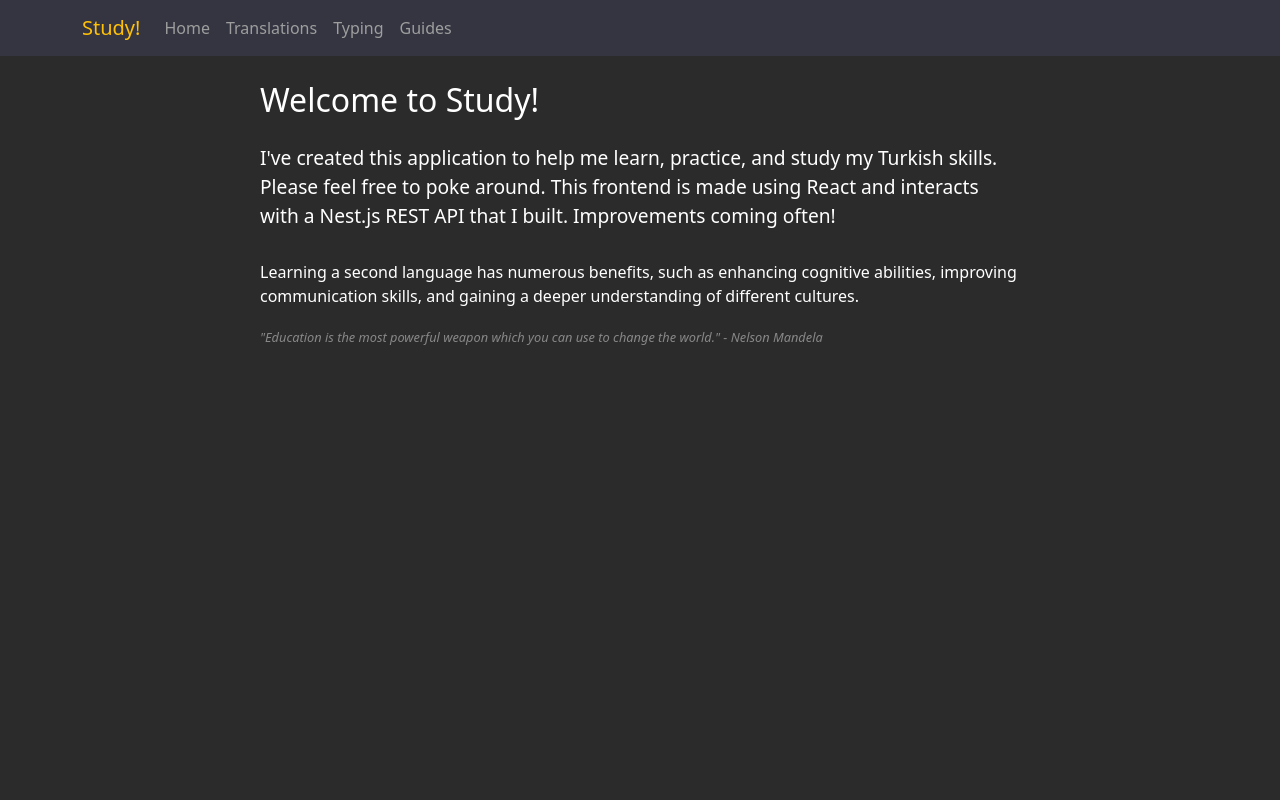
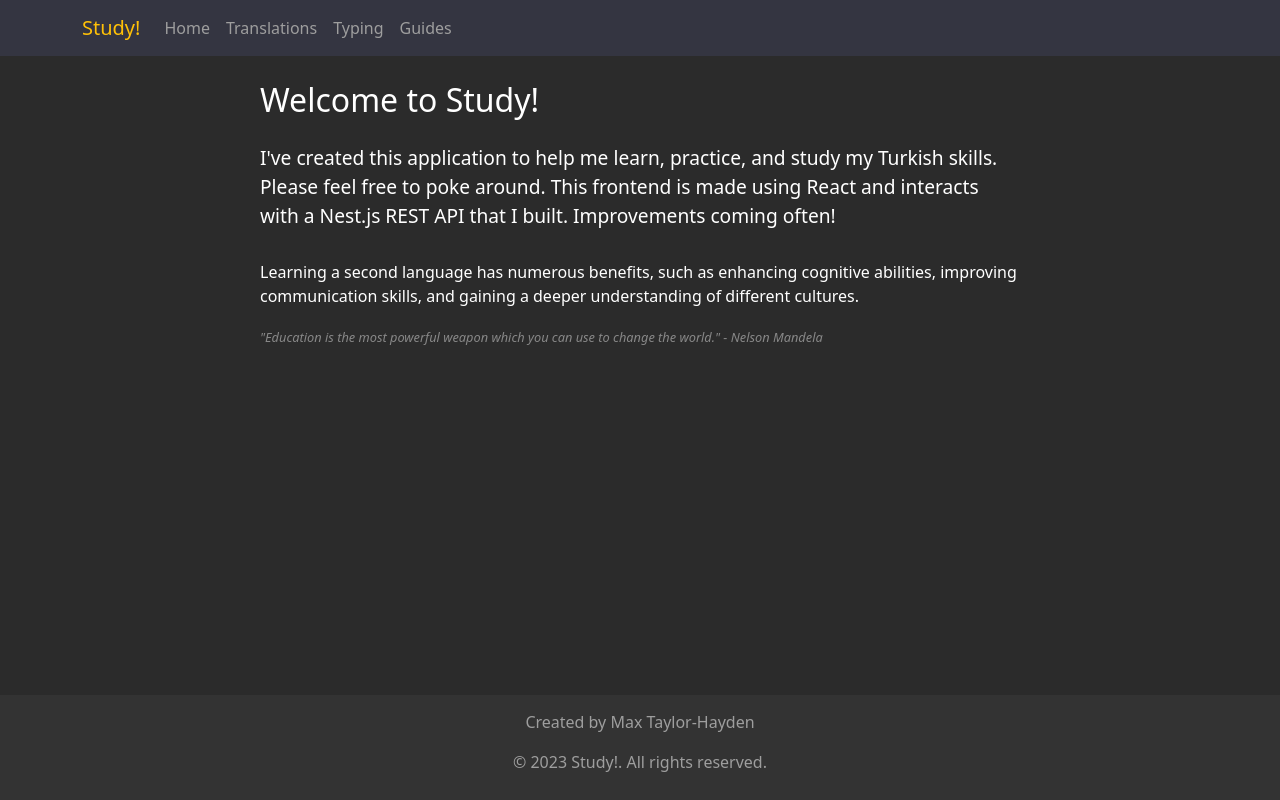
Before and after one commit to mtaylorhayden/translations-client, a React (Create React App) app: page / in a window 1280 px wide. Built offline with nearby package versions, Linux system fonts and the light colour scheme.

Commit message:
added footer

```diff
--- a/src/App.js
+++ b/src/App.js
@@ -1,12 +1,13 @@
 import "./App.css";
 import "bootstrap/dist/css/bootstrap.min.css";
 import { TranslationsInput } from "./Translations/TranslationsInput";
-import { NavigationBar } from "./Navigation/NavigationBar";
+import { NavigationBar } from "./Components/NavigationBar";
 import { Route, Routes } from "react-router-dom";
 import { Typing } from "./Workbooks/Typing";
 import { HomePage } from "./Home/HomePage";
 import { Guides } from "./Guides/Guides";
 import { Guide } from "./Guides/Guide";
+import { Footer } from "./Components/Footer";
 
 function App() {
   return (
@@ -21,6 +22,7 @@
           <Route path="guide/:guideId" element={<Guide />} />
         </Routes>
       </div>
+      <Footer />
     </>
   );
 }
--- /dev/null
+++ b/src/Components/Footer.jsx
@@ -0,0 +1,10 @@
+import styles from "./Footer.module.css";
+
+export const Footer = () => {
+  return (
+    <footer className={styles.footer}>
+      <p>Created by Max Taylor-Hayden</p>
+      <p>&copy; 2023 Study!. All rights reserved.</p>
+    </footer>
+  );
+};
--- /dev/null
+++ b/src/Components/Footer.module.css
@@ -0,0 +1,9 @@
+.footer {
+  background-color: #333;
+  color: white;
+  text-align: center;
+  padding: 10px;
+  position: fixed;
+  bottom: 0;
+  width: 100%;
+}
```
Also changed, not shown: src/Components/NavigationBar.jsx (renamed from src/Navigation/NavigationBar.jsx), src/Components/NavigationBar.module.css (renamed from src/Navigation/NavigationBar.module.css).
